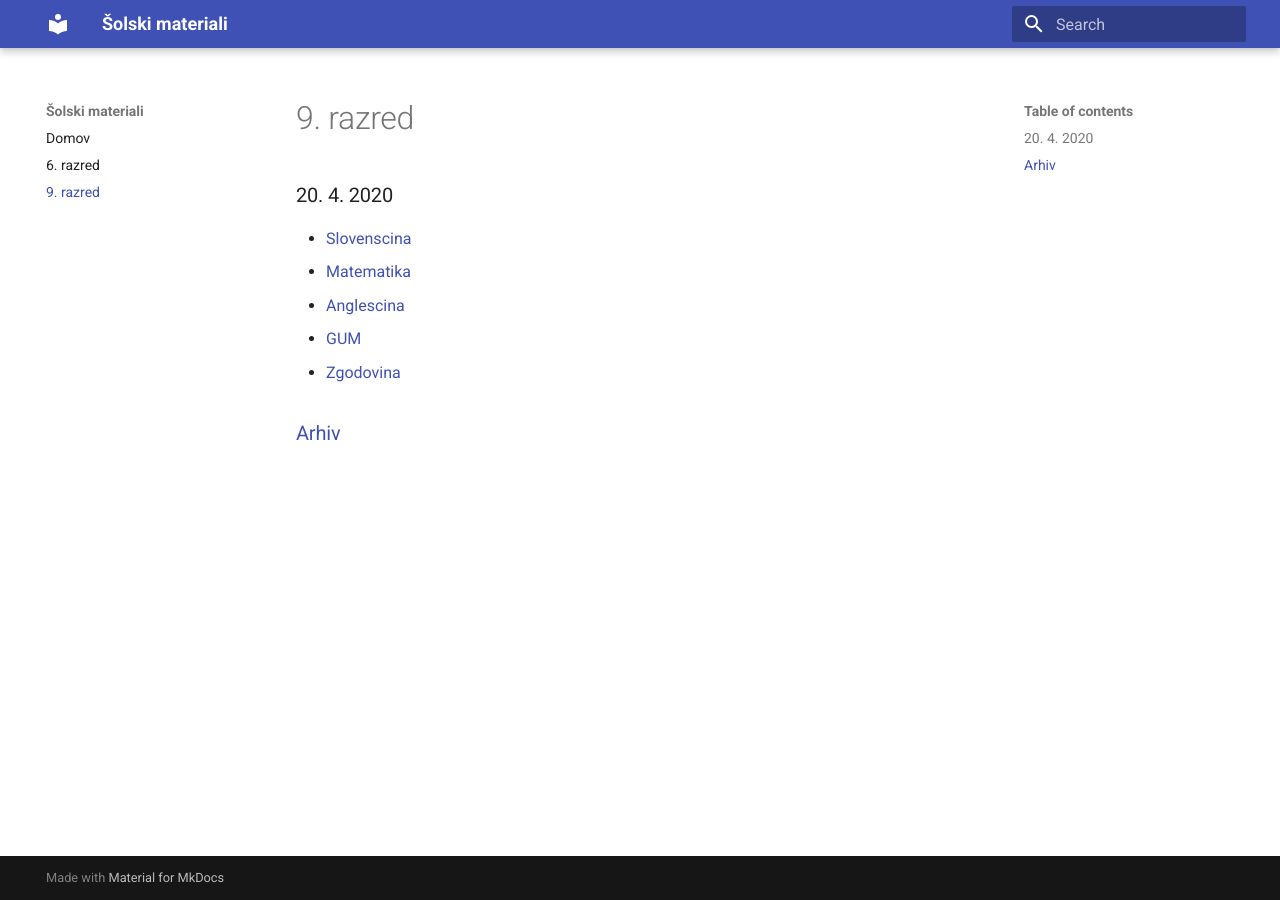
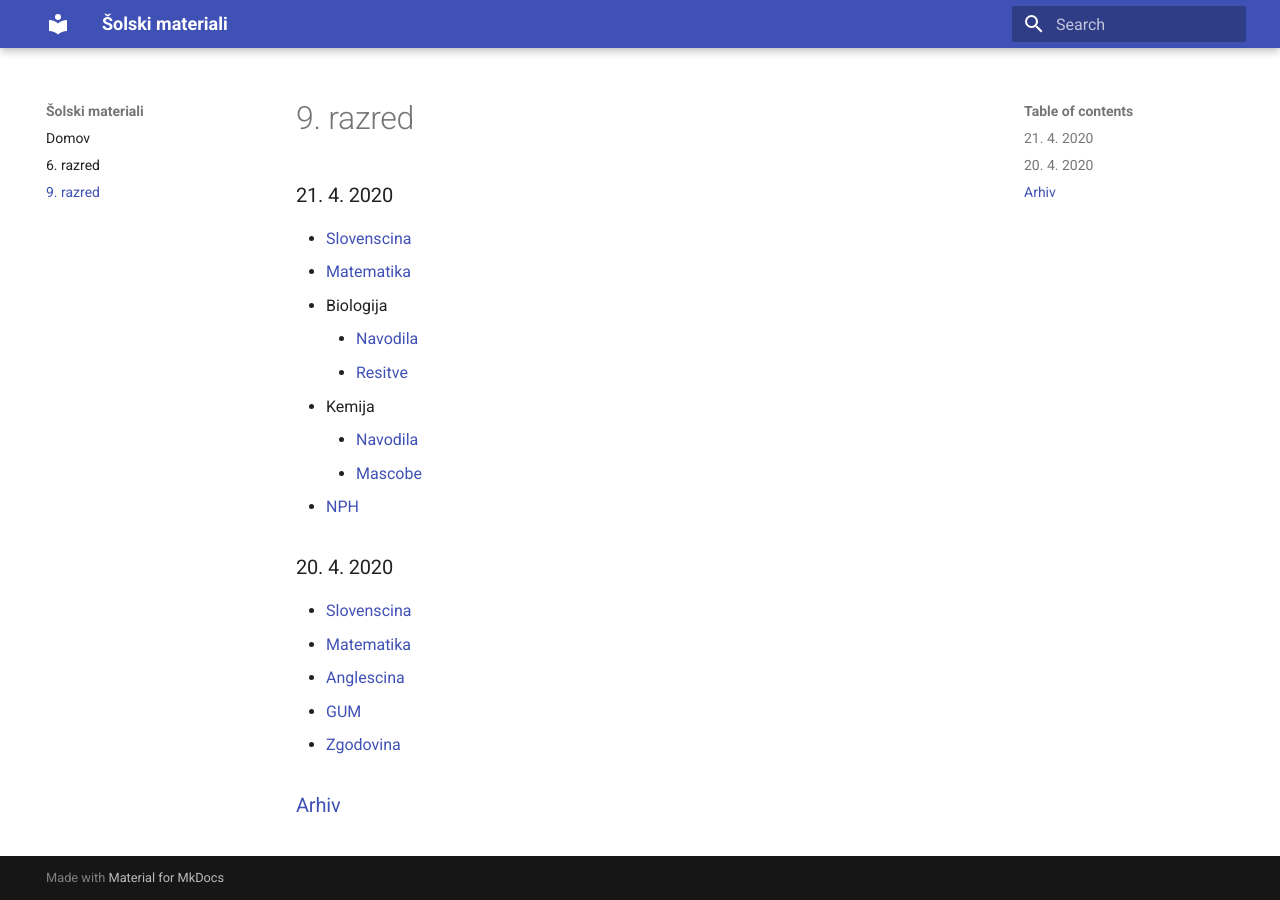
Before and after one commit to skyflyer/solski-materiali, an MkDocs documentation site: the page built from docs/9razred/index.md, in a window 1280 px wide. Built offline with MkDocs 1.6.1 and Material for MkDocs 9.7.7, drawn with Linux system fonts in a browser that asks for light colours.

Commit message:
21. 4. 2020 - 9. razred

```diff
--- a/docs/9razred/index.md
+++ b/docs/9razred/index.md
@@ -2,6 +2,18 @@
 title: 9. razred
 summary: ucna snov za 9. razred
 ---
+
+### 21. 4. 2020
+
+* [Slovenscina](slovenscina/2020-04-20-slovenscina.pdf)
+* [Matematika](matematika/2020-04-21-matematika.pdf)
+* Biologija
+    * [Navodila](biologija/2020-04-21-biologija.pdf)
+    * [Resitve](biologija/2020-04-21-biologija-resitve.pdf)
+* Kemija
+    * [Navodila](kemija/2020-04-21-kemija.pdf)
+    * [Mascobe](kemija/mascobe.pdf)
+* [NPH](nph/2020-04-21-nph.pdf)
 
 ### 20. 4. 2020
 
```
Also changed, not shown: 6 other files.
